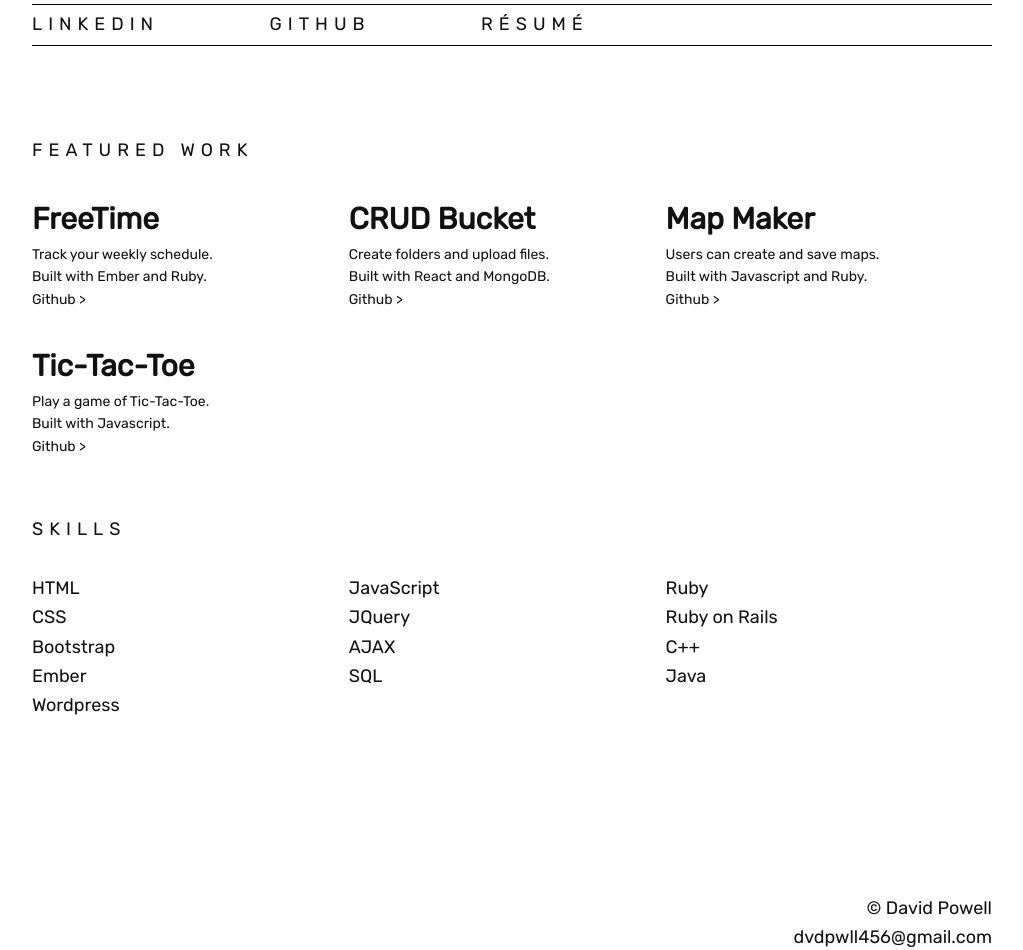
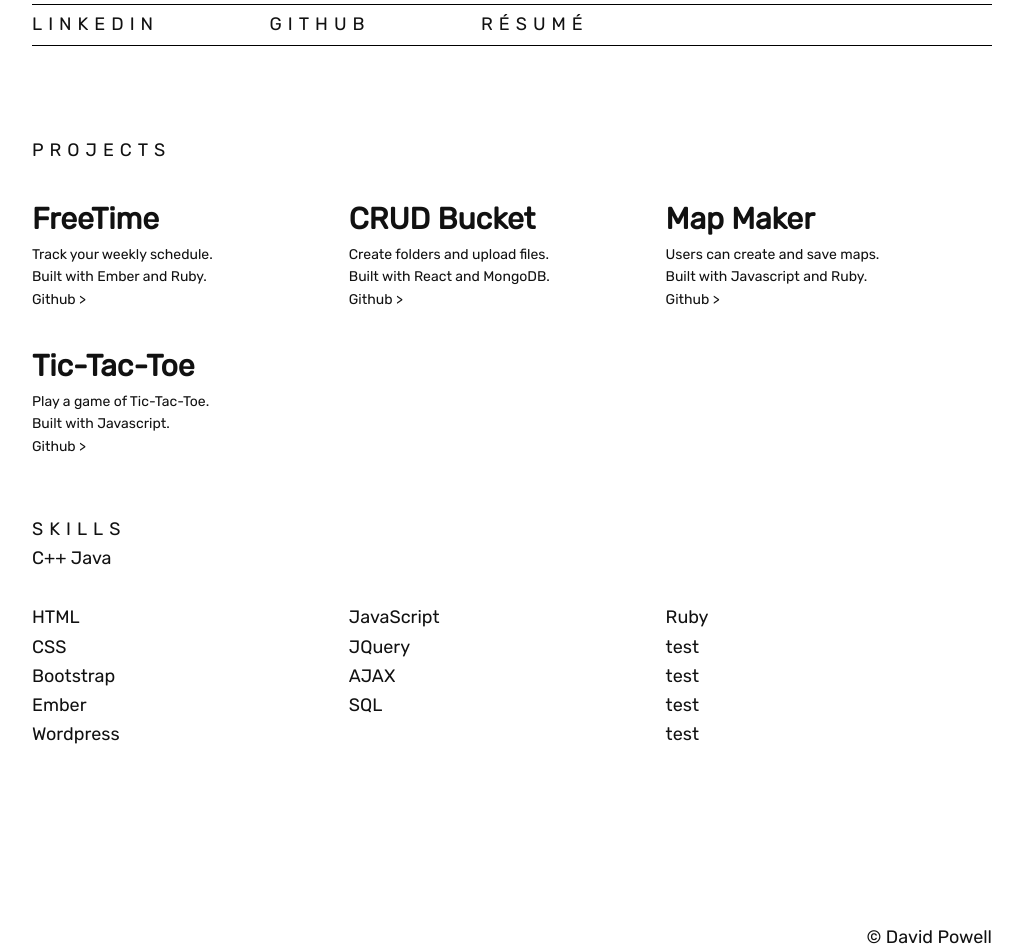
Before and after one commit to dvdpwll/Portfolio, a website: page index.html in a window 1280 px wide. Shown: the part 560-1510 px from the top of the page, without its empty margins (128-1151 px from the left). Drawn offline with Linux system fonts and the light colour scheme.

Commit message:
minor text fixes

```diff
--- a/css/landing-page.css
+++ b/css/landing-page.css
@@ -25,6 +25,14 @@
 
  .strong {
    font-weight: 700;
+ }
+
+ .test {
+   float: left;
+ }
+
+ .clear {
+   float: none;
  }
 
  .logo {
--- a/index.html
+++ b/index.html
@@ -9,7 +9,7 @@
 
 <body>
 
-	<div class="py-4">
+	<div class="">
 		<a href="/">
 			<img class="logo" src="./img/D_mark-01.png" alt="David Powell logo">
 		</a>
@@ -40,9 +40,7 @@
 	</ul>
 
 	<div class="projects">
-		<p class="strong featured">
-			Featured Work
-		</p>
+		<p class="strong featured">Projects</p>
 		<div class="items">
 			<div class="work">
 				<a href="https://dvdpwll.github.io/FreeTime-Front-End/" target="_blank">
@@ -109,6 +107,26 @@
 		<p class="strong featured">
 			Skills
 		</p>
+
+
+
+
+
+
+
+
+
+
+
+
+
+
+
+
+C++
+Java
+
+
 		<div class="items">
 			<div class="skill">
 				<ul>
@@ -130,9 +148,10 @@
 			<div class="skill">
 				<ul>
 					<li>Ruby</li>
-					<li>Ruby on Rails</li>
-					<li>C++</li>
-					<li>Java</li>
+					<li>test</li>
+					<li>test</li>
+					<li>test</li>
+					<li>test</li>
 				</ul>
 			</div>
 
```
